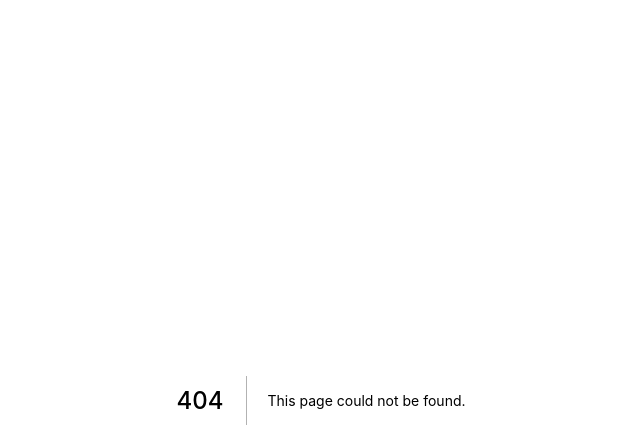
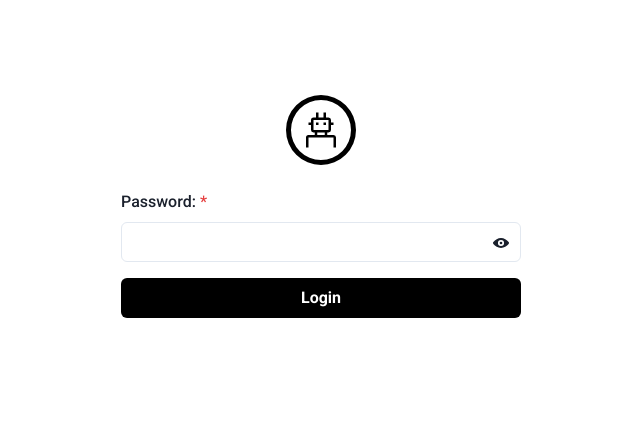
Before and after one commit to MlkMahmud/binance-dca-bot, a Next.js app: page /login in a window 1280 px wide. Before the commit this address had no page. Shown: the top 448 px of the page, without its empty margins (319-959 px from the left). Built offline with nearby package versions, Linux system fonts and the light colour scheme.

Commit message:
feat: add login page

```diff
--- /dev/null
+++ b/components/LoginForm.jsx
@@ -0,0 +1,78 @@
+import React, { useState } from 'react';
+import { Field, Form, Formik } from 'formik';
+import {
+  Box,
+  Button,
+  FormControl,
+  FormErrorMessage,
+  FormLabel,
+  IconButton,
+  Input,
+  InputGroup,
+  InputRightElement,
+  Stack,
+} from '@chakra-ui/react';
+import { ViewIcon, ViewOffIcon } from '@chakra-ui/icons';
+import * as Yup from 'yup';
+import Logo from './Logo';
+
+const validationSchema = Yup.object({
+  password: Yup.string().required(),
+});
+
+export default function LoginForm() {
+  const [showPassword, setShowPassword] = useState(false);
+
+  return (
+    <Stack maxW="400px" spacing={5} width="100%">
+      <Box mx="auto">
+        <Logo height="80" width="80" />
+      </Box>
+      <Formik
+        initialValues={{ password: '' }}
+        validationSchema={validationSchema}
+      >
+        {() => (
+          <Form>
+            <Stack spacing={4}>
+              <Box>
+                <Field name="password">
+                  {({ field, meta }) => (
+                    <FormControl
+                      isInvalid={meta.error && meta.touched}
+                      isRequired
+                    >
+                      <FormLabel htmlFor="password">Password:</FormLabel>
+                      <InputGroup>
+                        <Input
+                          id="password"
+                          name={field.name}
+                          onBlur={field.onBlur}
+                          onChange={field.onChange}
+                          type={showPassword ? 'text' : 'password'}
+                          value={field.value}
+                        />
+                        <InputRightElement>
+                          <IconButton
+                            aria-label="toggle password visibility"
+                            icon={showPassword ? <ViewOffIcon /> : <ViewIcon />}
+                            onClick={() => setShowPassword(!showPassword)}
+                            variant="unstyled"
+                          />
+                        </InputRightElement>
+                      </InputGroup>
+                      <FormErrorMessage>{meta.error}</FormErrorMessage>
+                    </FormControl>
+                  )}
+                </Field>
+              </Box>
+              <Button colorScheme="black" type="submit">
+                Login
+              </Button>
+            </Stack>
+          </Form>
+        )}
+      </Formik>
+    </Stack>
+  );
+}
--- /dev/null
+++ b/components/Logo.jsx
@@ -0,0 +1,37 @@
+import React from 'react';
+import PropTypes from 'prop-types';
+
+export default function Logo({ width, height }) {
+  return (
+    <a href="/" aria-label="homepage">
+      <svg
+        width={width}
+        height={height}
+        fill="none"
+        xmlns="http://www.w3.org/2000/svg"
+        viewBox="0 0 100 100"
+      >
+        <path
+          fillRule="evenodd"
+          clipRule="evenodd"
+          d="M57.813 56.25h7.812a3.13 3.13 0 013.125 3.125v12.5h-3.125v-12.5h-31.25v12.5H31.25v-12.5a3.13 3.13 0 013.125-3.125h7.813v-3.125h-1.563A3.13 3.13 0 0137.5 50v-6.25h-3.125v-3.125H37.5V37.5a3.13 3.13 0 013.125-3.125h3.125v-6.25h3.125v6.25h6.25v-6.25h3.125v6.25h3.125A3.13 3.13 0 0162.5 37.5v3.125h3.125v3.125H62.5V50a3.129 3.129 0 01-3.125 3.125h-1.563v3.125zm1.562-18.75h-18.75V50h18.75V37.5zm-4.688 15.625h-9.374v3.125h9.374v-3.125zm-7.812-12.5H43.75v3.125h3.125v-3.125zm9.375 0h-3.125v3.125h3.125v-3.125z"
+          fill="#000"
+        />
+        <path
+          d="M50 93.75a43.75 43.75 0 110-87.5 43.75 43.75 0 010 87.5zm0-81.25a37.5 37.5 0 100 75.001A37.5 37.5 0 0050 12.5z"
+          fill="#000"
+        />
+      </svg>
+    </a>
+  );
+}
+
+Logo.propTypes = {
+  height: PropTypes.string,
+  width: PropTypes.string,
+};
+
+Logo.defaultProps = {
+  height: '50',
+  width: '50',
+};
--- a/package.json
+++ b/package.json
@@ -47,6 +47,7 @@
     "prettier": "^2.3.2"
   },
   "dependencies": {
+    "@chakra-ui/icons": "^1.0.16",
     "@chakra-ui/react": "^1.6.6",
     "@emotion/react": "^11.4.1",
     "@emotion/styled": "^11.3.0",
@@ -60,6 +61,7 @@
     "cross-fetch": "^3.1.4",
     "express": "^4.17.1",
     "final-form": "^4.20.2",
+    "formik": "^2.2.9",
     "framer-motion": "^4.1.17",
     "helmet": "^4.6.0",
     "joi": "^17.4.2",
@@ -72,7 +74,8 @@
     "react-icons": "^4.2.0",
     "react-kawaii": "^0.17.0",
     "react-select": "^4.3.1",
-    "react-tiny-virtual-list": "^2.2.0"
+    "react-tiny-virtual-list": "^2.2.0",
+    "yup": "^0.32.11"
   },
   "engines": {
     "node": "14.x",
--- /dev/null
+++ b/pages/login.jsx
@@ -0,0 +1,11 @@
+import React from 'react';
+import { Flex } from '@chakra-ui/react';
+import LoginForm from '../components/LoginForm';
+
+export default function Login() {
+  return (
+    <Flex justifyContent="center" mt="10vh" minH="90vh" padding="10px">
+      <LoginForm />
+    </Flex>
+  );
+}
```
Also changed, not shown: components/Header.jsx (+2 -20 lines), 1 other file (tests, documents, lock files or other folders).
